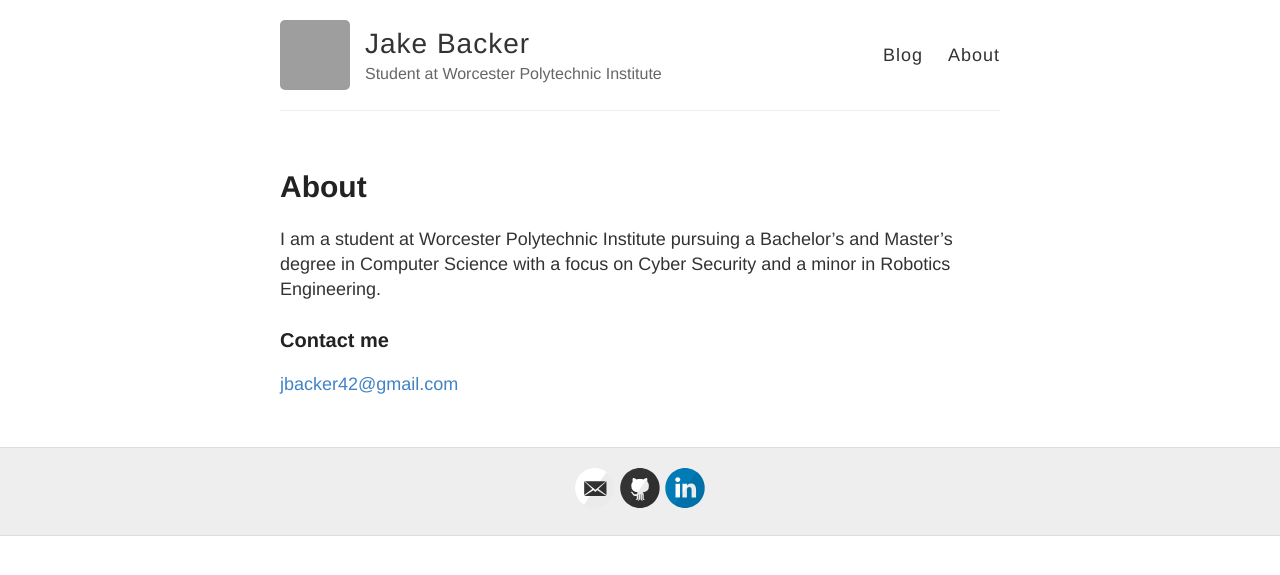
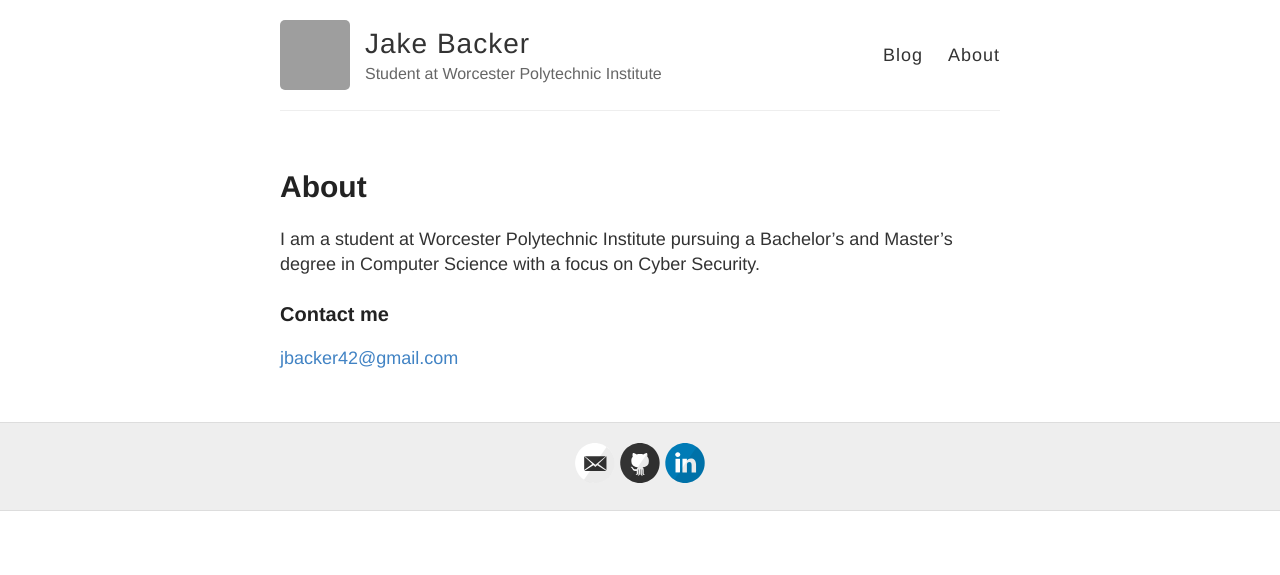
Before and after one commit to jakebacker/jakebacker.github.io, a Jekyll site: the page built from about.md, in a window 1280 px wide. Shown: the top 575 px of the page. Built offline with Jekyll 4.4.1, drawn with Linux system fonts in a browser that asks for light colours; grey boxes are pictures that could not be loaded.

Commit message:
Update about.md

```diff
--- a/about.md
+++ b/about.md
@@ -4,7 +4,7 @@
 permalink: /about/
 ---
 
-I am a student at Worcester Polytechnic Institute pursuing a Bachelor's and Master's degree in Computer Science with a focus on Cyber Security and a minor in Robotics Engineering.
+I am a student at Worcester Polytechnic Institute pursuing a Bachelor's and Master's degree in Computer Science with a focus on Cyber Security.
 
 ### Contact me
 
```
